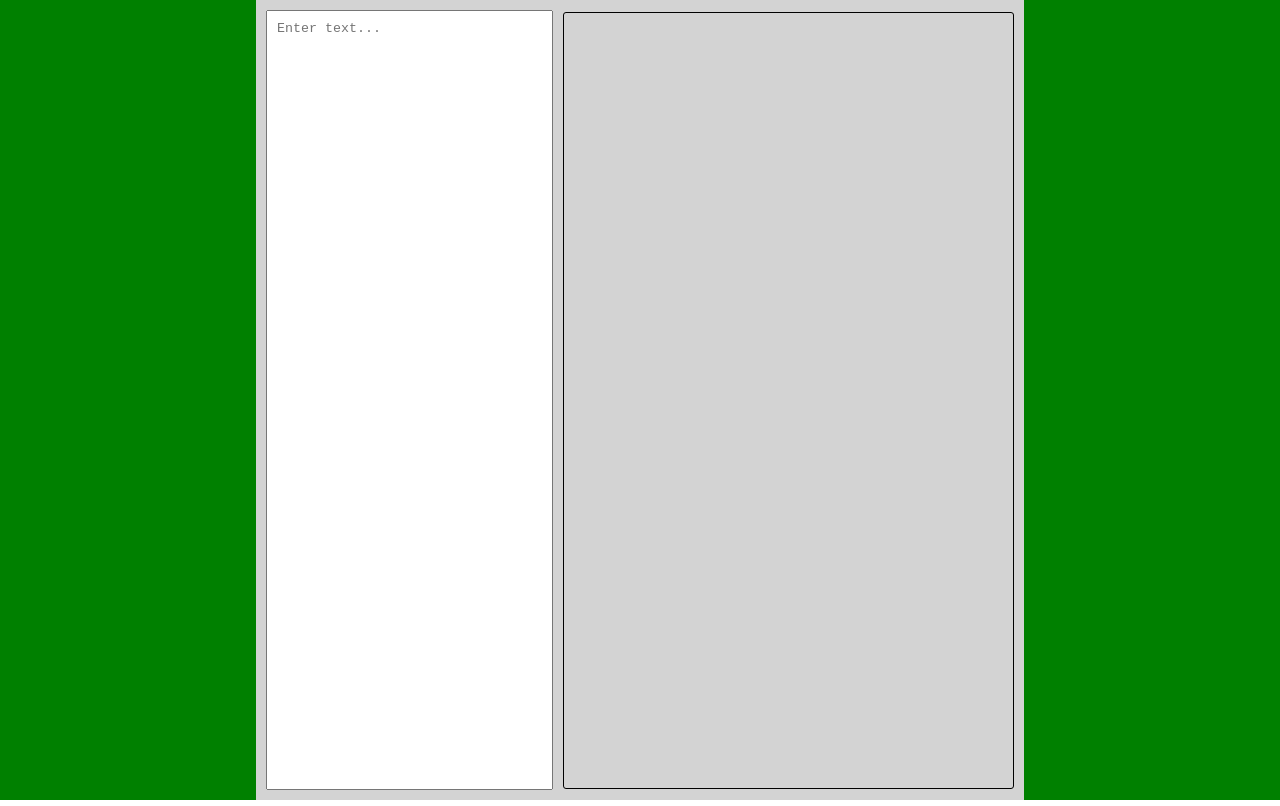
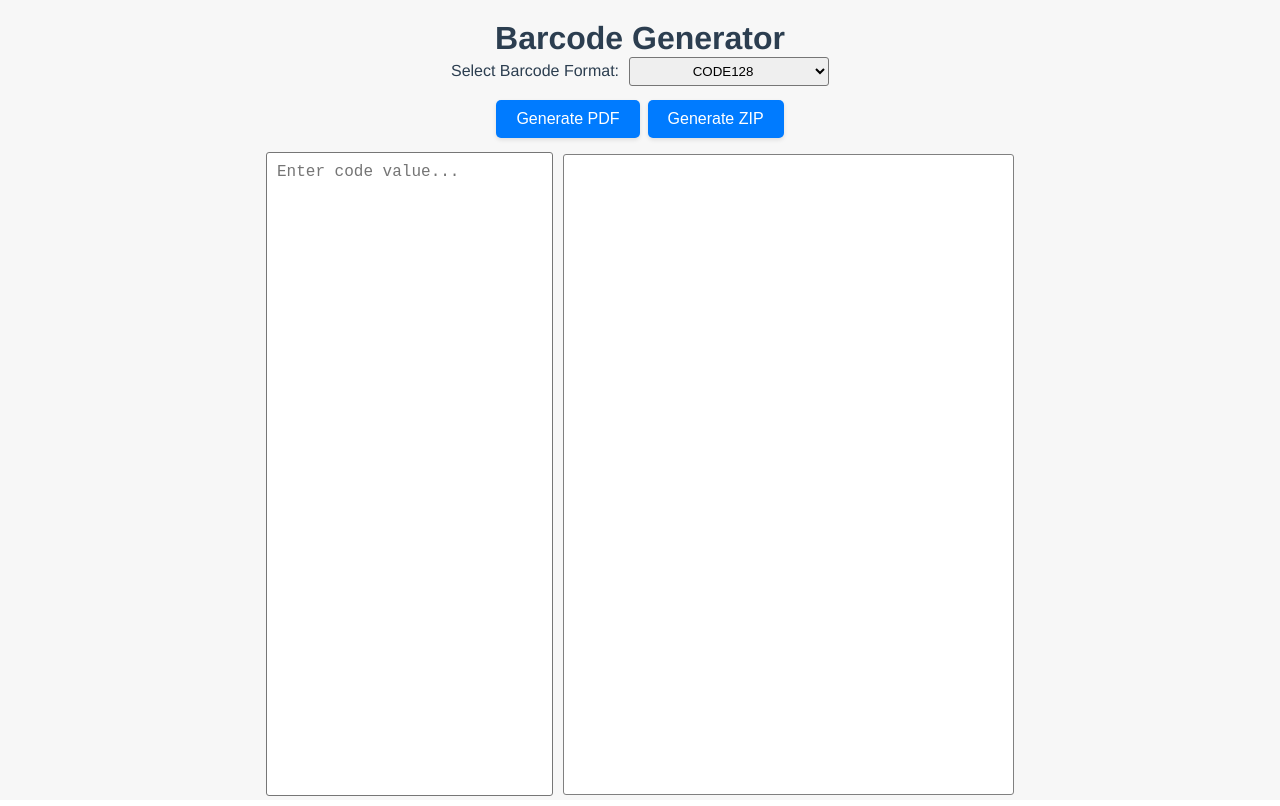
Before and after one commit to iskraM/barcode-generator, a Vue app: page / in a window 1280 px wide. Built offline with nearby package versions, Linux system fonts and the light colour scheme.

Commit message:
Implemented new features
- generate PDF
- generate ZIP

```diff
--- a/package.json
+++ b/package.json
@@ -9,7 +9,9 @@
   },
   "dependencies": {
     "core-js": "^3.8.3",
+    "html2pdf.js": "^0.10.1",
     "jsbarcode": "^3.11.5",
+    "jszip": "^3.10.1",
     "vue": "^3.2.13"
   },
   "devDependencies": {
--- a/public/index.html
+++ b/public/index.html
@@ -4,6 +4,7 @@
     <meta charset="utf-8">
     <meta http-equiv="X-UA-Compatible" content="IE=edge">
     <meta name="viewport" content="width=device-width,initial-scale=1.0">
+    <title>Barcode Generator</title>
     <link rel="icon" href="<%= BASE_URL %>favicon.ico">
     <title><%= htmlWebpackPlugin.options.title %></title>
   </head>
--- a/src/App.vue
+++ b/src/App.vue
@@ -20,7 +20,7 @@ export default {
   -moz-osx-font-smoothing: grayscale;
   text-align: center;
   color: #2c3e50;
-  background-color: green;
+  background-color: #f7f7f7;
   height: 100%;
 }
 </style>
--- a/src/components/BarcodeGenerator.vue
+++ b/src/components/BarcodeGenerator.vue
@@ -1,10 +1,25 @@
 <template>
 	<div class="main-container">
+		<h1 class="title">Barcode Generator</h1>
+		<div class="dropdown-container">
+			<label for="barcode-format">Select Barcode Format:</label>
+			<select id="barcode-format" v-model="selectedFormat" @change="generateBarcodes">
+				<option value="CODE128">CODE128</option>
+				<option value="CODE39">CODE39</option>
+				<option value="EAN8">EAN8</option>
+				<option value="MSI">MSI</option>
+				<option value="CODABAR">CODABAR</option>
+				<!-- Add more barcode format options here -->
+			</select>
+		</div>
+		<button @click="generatePDF">Generate PDF</button>
+		<button @click="generateZip">Generate ZIP</button>
+		<div class="generator-container">
 			<div class="input-section">
-			<textarea v-model="inputText" @input="generateBarcodes" placeholder="Enter text..."></textarea>
+				<textarea v-model="inputText" @input="generateBarcodes" placeholder="Enter code value..."></textarea>
 			</div>
 			<div class="barcodes-section">
-			<div class="barcodes-scrollable">
+				<div class="barcodes-scrollable" ref="pdfContainer">
 					<template v-for="(line, index) in inputLines" :key="index">
 						<div v-if="line.startsWith('//')" class="barcode-text">
 							<h3>{{ line.substring(2) }}</h3>
@@ -18,16 +33,20 @@
 				</div>
 			</div>
 		</div>
+	</div>
 </template>
 
 <script>
 import JsBarcode from "jsbarcode";
+import html2pdf from "html2pdf.js";
+import JSZip from "jszip";
 
 export default {
 	data() {
 		return {
 			inputText: "",
 			barcodeList: [],
+			selectedFormat: "CODE128" // default
 		};
 	},
 	computed: {
@@ -43,16 +62,75 @@ export default {
 					this.barcodeList.push(null);
 				} else {
 					const canvas = document.createElement("canvas");
+
+					try {
 						JsBarcode(canvas, line, {
-						format: "CODE128", // Change this to other formats like "CODE39", "EAN13", etc.
+							format: this.selectedFormat, // Change this to other formats like "CODE39", "EAN13", etc.
 							displayValue: true,
 							fontSize: 16,
 							margin: 10,
 						});
 
 						this.barcodeList.push(canvas.toDataURL());
+					} catch (e) {
+						console.log(e);
+					}
 				}
 			});
+		},
+		generatePDF() {
+			if (this.inputText !== "") {
+				const element = this.$refs.pdfContainer;
+				const options = {
+					margin: 0,
+					filename: "barcodes.pdf",
+					image: {
+						type: "jpeg",
+						quality: 0.98,
+					},
+					html2canvas: {
+						scale: 2,
+					},
+					jsPDF: {
+						unit: "mm",
+						format: "a4",
+						orientation: "portrait",
+					},
+				};
+
+				html2pdf().set(options).from(element).save();
+			}
+		},
+		async generateZip() {
+			if (this.inputText !== "") {
+
+				const zip = new JSZip();
+
+				for (let i = 0; i < this.inputLines.length; i++) {
+					const line = this.inputLines[i];
+
+					if (!line.startsWith("//")) {
+						const canvas = document.createElement("canvas");
+						JsBarcode(canvas, line, {
+							format: this.selectedFormat,
+							displayValue: true,
+							fontSize: 16,
+							margin: 10,
+						});
+
+						const base64Image = canvas.toDataURL().split(";base64,").pop();
+						const filename = `${line.trim()}`;
+						zip.file(`${filename}.png`, base64Image, { base64: true });
+					}
+				}
+
+				const zipBlob = await zip.generateAsync({ type: "blob" });
+				const zipURL = URL.createObjectURL(zipBlob);
+				const a = document.createElement("a");
+				a.href = zipURL;
+				a.download = "barcodes.zip";
+				a.click();
+			}
 		},
 	},
 };
@@ -60,14 +138,40 @@ export default {
 
 <style>
 .main-container {
-	background-color: lightgray;
+	background-color: #f7f7f7;
 	height: 100%;
 	width: 60%;
 	margin: 0 auto;
+}
+
+.generator-container {
+	height: 83%;
 	display: flex;
 	justify-content: space-between;
 	align-items: stretch;
-	flex-wrap: wrap;
+}
+
+.title {
+	text-align: center;
+	margin: 0px;
+	padding: 0px;
+	padding-top: 20px;
+}
+
+.dropdown-container {
+	text-align: center;
+	margin-bottom: 10px;
+}
+
+.dropdown-container label {
+	margin-right: 10px;
+}
+
+.dropdown-container select {
+	padding: 5px;
+	border-radius: 3px;
+	width: 200px;
+	text-align: center;
 }
 
 .input-section {
@@ -82,6 +186,8 @@ textarea {
 	width: 100%;
 	min-height: 0;
 	resize: none;
+	border-radius: 3px;
+	font-size: 16px;
 	padding: 10px;
 	box-sizing: border-box;
 	overflow-y: auto;
@@ -97,13 +203,14 @@ textarea {
 }
 
 .barcodes-scrollable {
-	max-height: calc(100vh - 40px);
-	min-height: calc(100vh - 35px);
-	border: 1px solid black;
+	max-height: calc(100% - 40px);
+	min-height: calc(100% - 35px);
+	border: 1px solid gray;
 	border-radius: 3px;
 	margin-right: 10px;
 	padding: 5px;
 	width: 100%;
+	background-color: white;
 	overflow-y: auto;
 }
 
@@ -131,4 +238,21 @@ br {
 	content: "";
 }
 
+button {
+	margin: 4px;
+	padding: 10px 20px;
+	font-size: 16px;
+	background-color: #007bff;
+	color: #fff;
+	border: none;
+	border-radius: 5px;
+	cursor: pointer;
+	box-shadow: 0 2px 4px rgba(0, 0, 0, 0.1);
+	transition: background-color 0.3s ease;
+}
+
+button:hover {
+  background-color: #0056b3;
+}
+
 </style>
```
Also changed, not shown: 1 other file (tests, documents, lock files or other folders). Lines whose indentation alone changed are shown as unchanged.
